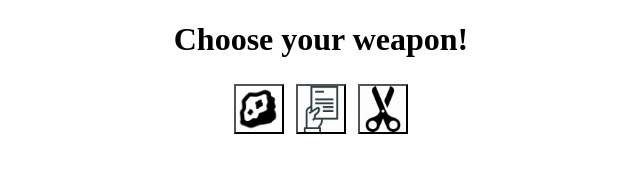
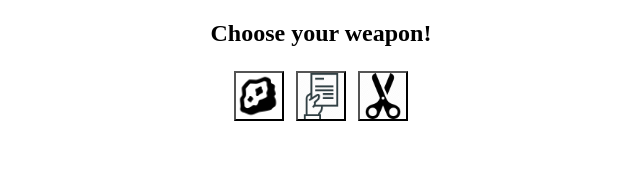
Before and after one commit to victor-lf/rock-paper-scissors-gui, a plain HTML site: page index.html in a window 1280 px wide. Shown: the whole page, without its empty margins (319-959 px from the left). Drawn offline with Linux system fonts and the light colour scheme.

Commit message:
modified:   index.html

```diff
--- a/index.html
+++ b/index.html
@@ -9,7 +9,7 @@
 </head>
 <body>
 
-    <h1>Choose your weapon!</h1>
+    <h2>Choose your weapon!</h2>
 
     <button id="rock"></button>
     <button id="paper"></button>
```
